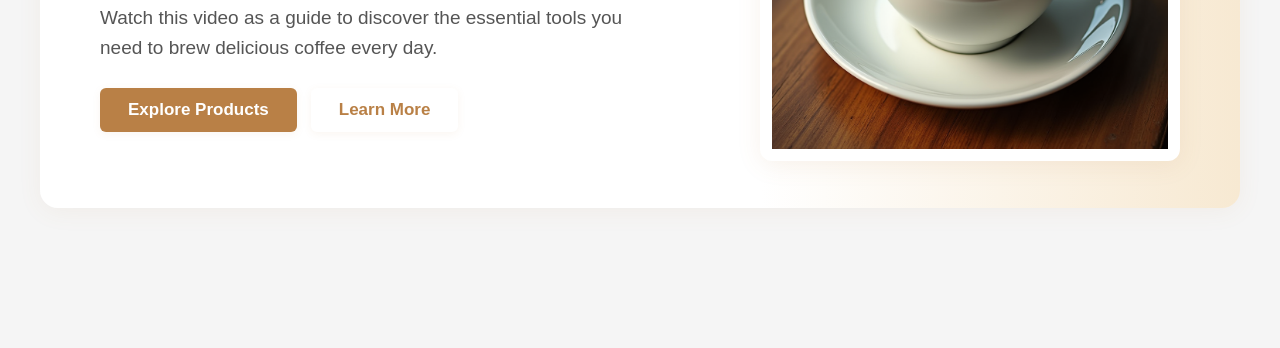
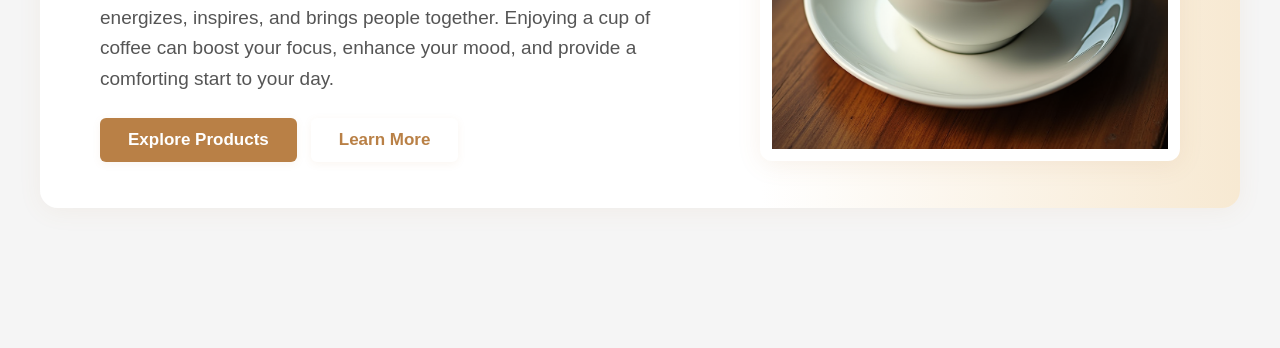
Before and after one commit to shademahata/Login-Pages, a plain HTML site: page index.html in a window 1280 px wide. Shown: the part 452-800 px from the top of the page. Drawn offline with nearby package versions, Linux system fonts and the light colour scheme.

Commit message:
Update: created a better higlight on the coffee

```diff
--- a/index.html
+++ b/index.html
@@ -38,7 +38,9 @@
             <div class="text">
                 <h4>MAKE YOUR COFFEE FOR YOUR DAY</h4>
                 <h1>Get the Experience of Making Your Own <i>Coffee</i></h1>
-                <p>Watch this video as a guide to discover the essential tools you need to brew delicious coffee every day.</p>
+                <p>
+                    Coffee is more than just a beverage—it's a daily ritual that energizes, inspires, and brings people together. Enjoying a cup of coffee can boost your focus, enhance your mood, and provide a comforting start to your day.
+                </p>
                 <div class="buttons">
                     <button class="explore" type="button" aria-label="Explore Products">Explore Products</button>
                     <button class="learn" type="button" aria-label="Learn More">Learn More</button>
```
